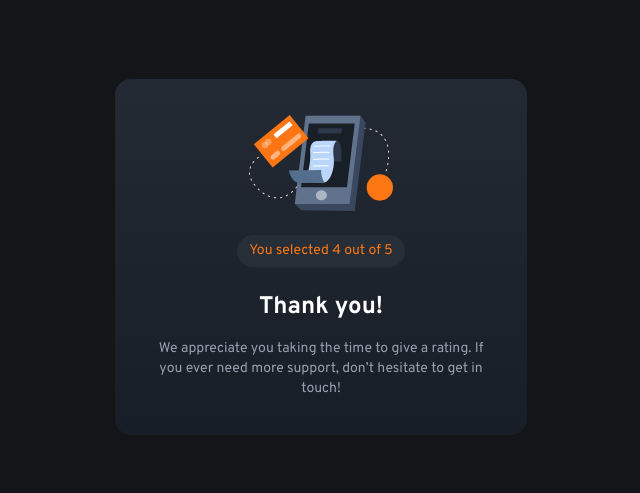
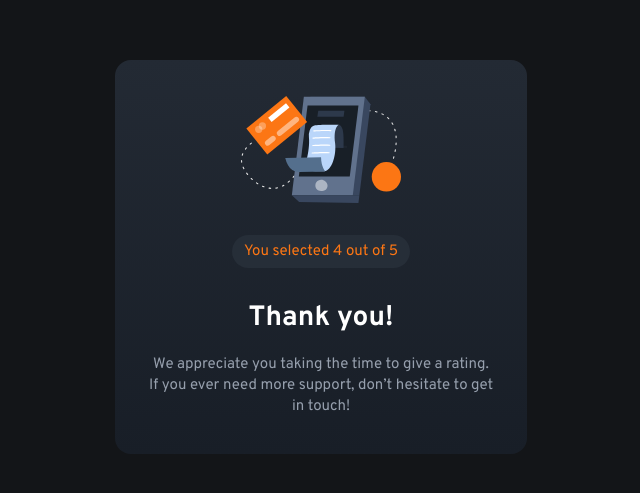
Before and after one commit to cjoak1028/interactive-rating-component, a website: page index.html in a window 1280 px wide. Shown: the part 143-636 px from the top of the page, without its empty margins (319-959 px from the left). Drawn offline with Linux system fonts and the light colour scheme.

Commit message:
Implement tablet/desktop view of thank you state

```diff
--- a/index.html
+++ b/index.html
@@ -131,20 +131,20 @@
       </form> -->
       <!-- Rating state end -->
       <!-- Thank you state start -->
-      <div class="flex flex-col gap-6">
+      <div class="flex flex-col gap-6 md:gap-8">
         <img
           src="./images/illustration-thank-you.svg"
           alt="Thank you illustration"
-          class="w-36 self-center"
+          class="w-36 md:w-40 self-center"
         />
         <p
-          class="bg-grey-900 text-orange-500 py-[6px] px-3 self-center rounded-3xl text-sm"
+          class="bg-grey-900 text-orange-500 py-[6px] px-3 self-center rounded-3xl text-sm md:text-[0.94rem]"
         >
           You selected 4 out of 5
         </p>
         <section class="text-center">
-          <h1 class="mb-4 text-2xl font-bold">Thank you!</h1>
-          <p class="text-sm text-grey-500">
+          <h1 class="mb-4 text-2xl md:text-[1.75rem] font-bold">Thank you!</h1>
+          <p class="text-sm md:text-[0.94rem] text-grey-500">
             We appreciate you taking the time to give a rating. If you ever need
             more support, don’t hesitate to get in touch!
           </p>
```
Also changed, not shown: output.css.
